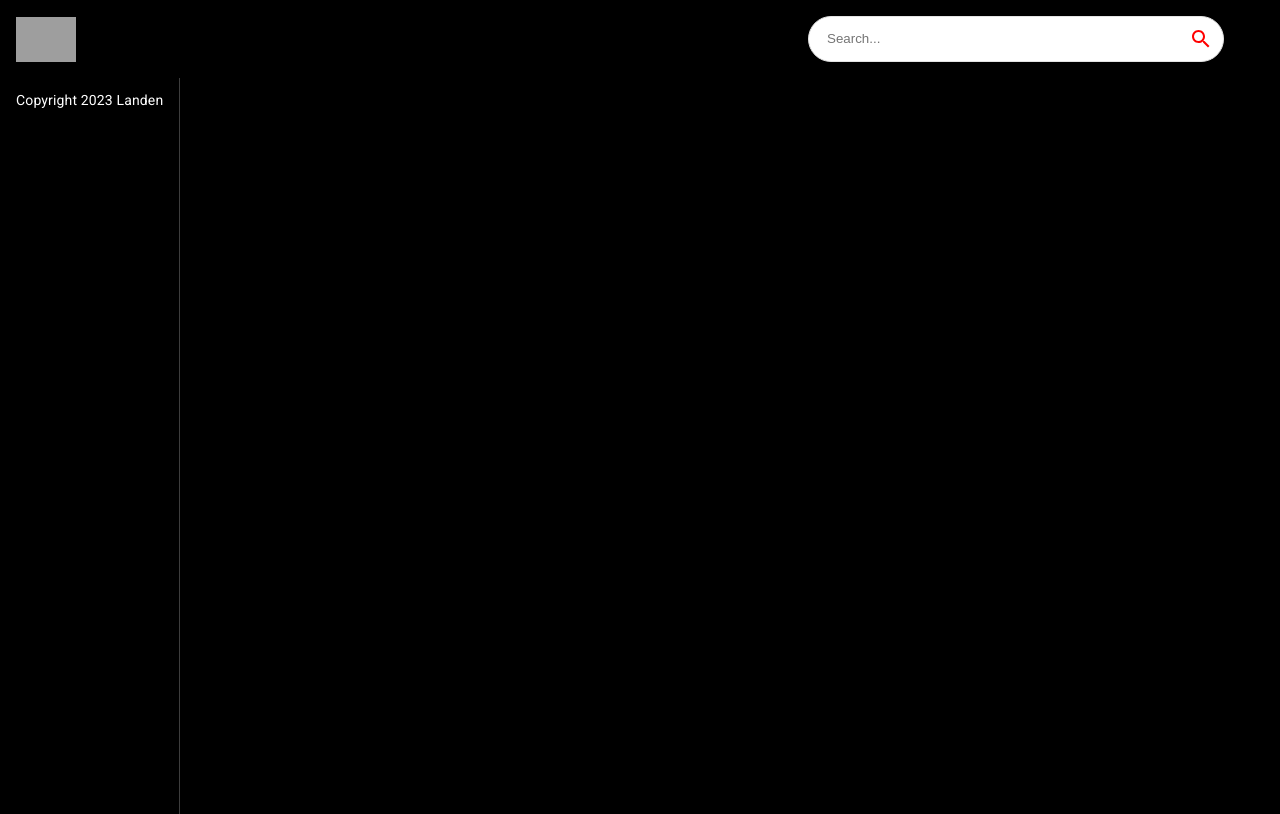
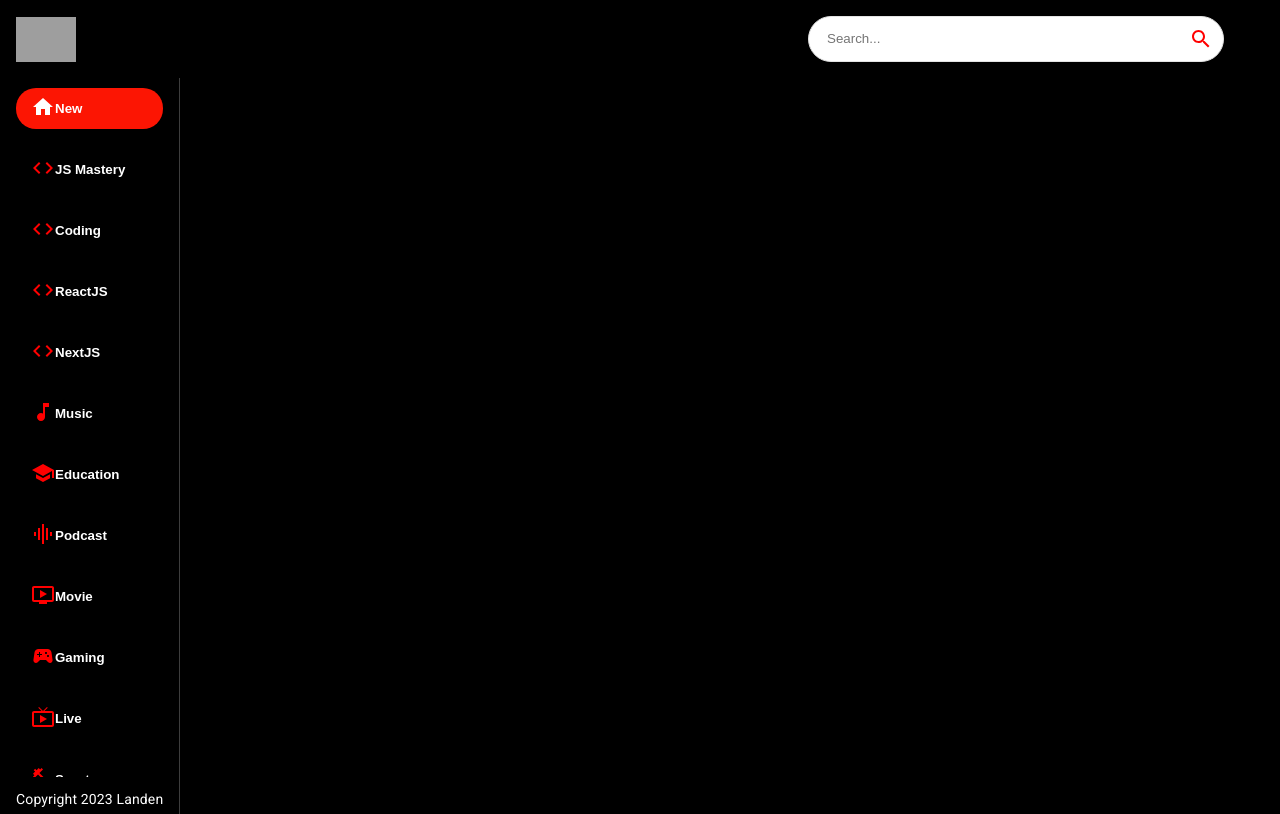
Before and after one commit to lwalker107/Landen_Youtube_Clone, a React (Create React App) app: page / in a window 1280 px wide. Built offline with nearby package versions, Linux system fonts and the light colour scheme; grey boxes are pictures that could not be loaded.

Commit message:
side bar creation + styling + categories added

```diff
--- a/src/Components/Sidebar.jsx
+++ b/src/Components/Sidebar.jsx
@@ -1,10 +1,33 @@
-import React from 'react'
+import { Stack } from '@mui/material';
+
+import { categories } from '../utils/constants';
+
+const selectedCategory = 'New';
 
 const Sidebar = () => {
   return (
-    <div>
-
-    </div>
+    <Stack
+    direction="row"
+    sx={{
+        overflowY: "auto",
+        height: { sx: 'auto', md: '95%' },
+        flexDirection: { md: 'column'},
+    }}>
+        {categories.map((category) => (
+            <button
+                className="category-btn"
+                style={{
+                    background: category.name ===
+                    selectedCategory && '#FC1503' ,
+                    color: 'white'
+                }}
+                key={category.name}
+                >
+                <span style={{ color: category.name === selectedCategory ? 'white' : 'red'}}>{category.icon}</span>
+                <span>{category.name}</span>
+            </button>
+        ))}
+    </Stack>
   )
 }
 
```
